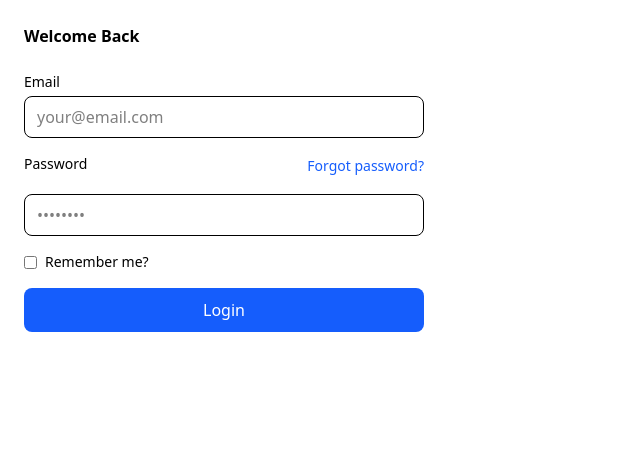
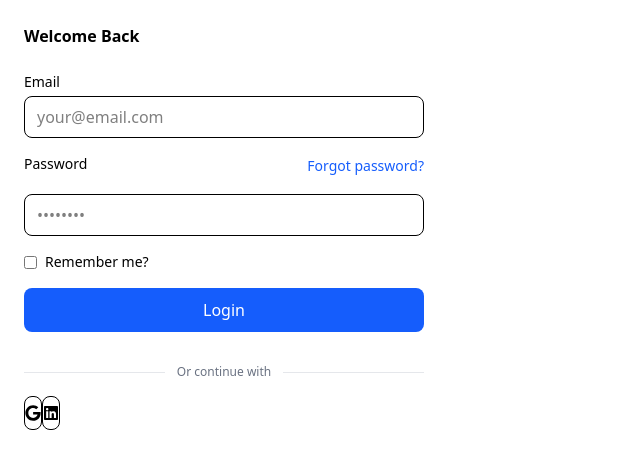
Before and after one commit to alhassandafiri/jobtrackr-frontend, a React (Vite) app: page / in a window 1280 px wide. Shown: the top 468 px of the page, without its empty margins (0-640 px from the left). Built offline with nearby package versions, Linux system fonts and the light colour scheme.

Commit message:
add social login buttons with icons to Login component

```diff
--- a/package.json
+++ b/package.json
@@ -12,7 +12,8 @@
   "dependencies": {
     "@tailwindcss/vite": "^4.1.11",
     "react": "^19.1.1",
-    "react-dom": "^19.1.1"
+    "react-dom": "^19.1.1",
+    "react-icons": "^5.5.0"
   },
   "devDependencies": {
     "@eslint/js": "^9.32.0",
--- a/src/components/Login/Login.jsx
+++ b/src/components/Login/Login.jsx
@@ -1,5 +1,6 @@
 import { useState } from "react";
-
+import { FaGoogle } from "react-icons/fa";
+import { FaLinkedin } from "react-icons/fa";
 
 function Login ({onSuccess}) {
 
@@ -69,6 +70,17 @@ function Login ({onSuccess}) {
                 >
                     {loading ? 'Logging in...' : 'Login'}
                 </button>
+
+                <div className="flex items-center gap-3 my-4">
+                    <div className="flex-1 h-px bg-gray-200" />
+                    <span className="text-xs text-gray-500">Or continue with</span>
+                    <div className="flex-1 h-px bg-gray-200" />
+                </div>
+
+                <div>
+                    <button type="button" className="rounded-lg border py-2"><FaGoogle /></button>
+                    <button className="rounded-lg border py-2"><FaLinkedin /></button>
+                </div>
             </form>
         </div>
     )
```
Also changed, not shown: 1 other file (tests, documents, lock files or other folders).
